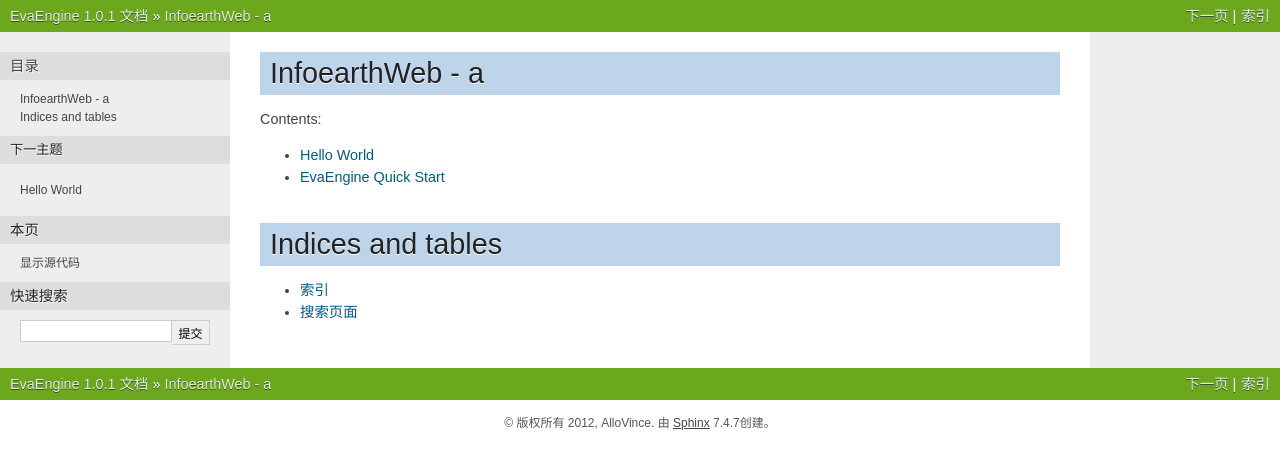
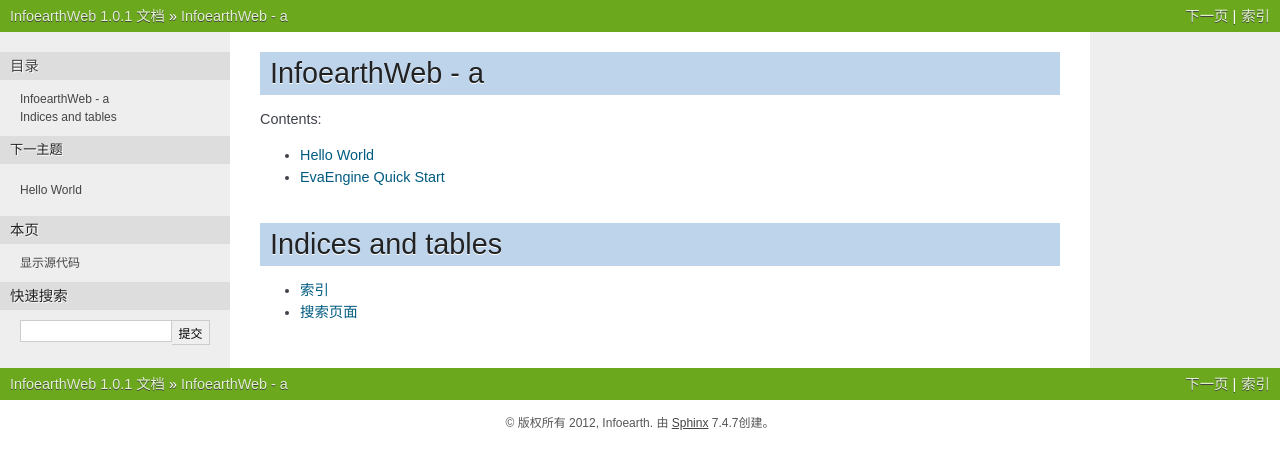
Before and after one commit to IrisTang/InfoearthWeb, a Sphinx documentation site: the page built from source/index.rst, in a window 1280 px wide. Shown: the top 469 px of the page. Built offline with Sphinx 7.4.7, drawn with Linux system fonts in a browser that asks for light colours.

Commit message:
edit copyright

```diff
--- a/source/conf.py
+++ b/source/conf.py
@@ -1,6 +1,6 @@
 # -*- coding: utf-8 -*-
 #
-# EvaEngine documentation build configuration file, created by
+# This documentation build configuration file, created by
 # sphinx-quickstart on Tue Dec 04 18:23:14 2012.
 #
 # This file is execfile()d with the current directory set to its containing dir.
@@ -40,8 +40,8 @@
 master_doc = 'index'
 
 # General information about the project.
-project = u'EvaEngine'
-copyright = u'2012, AlloVince'
+project = u'InfoearthWeb'
+copyright = u'2012, Infoearth'
 
 # The version info for the project you're documenting, acts as replacement for
 # |version| and |release|, also used in various other places throughout the
@@ -164,7 +164,7 @@
 #html_file_suffix = None
 
 # Output file base name for HTML help builder.
-htmlhelp_basename = 'EvaEnginedoc'
+htmlhelp_basename = 'InfoearthWebdoc'
 
 
 # -- Options for LaTeX output --------------------------------------------------
@@ -183,8 +183,8 @@
 # Grouping the document tree into LaTeX files. List of tuples
 # (source start file, target name, title, author, documentclass [howto/manual]).
 latex_documents = [
-  ('index', 'EvaEngine.tex', u'EvaEngine Documentation',
-   u'AlloVince', 'manual'),
+  ('index', 'Infoearth.tex', u'Infoearth Documentation',
+   u'Infoearth', 'manual'),
 ]
 
 # The name of an image file (relative to this directory) to place at the top of
@@ -213,8 +213,8 @@
 # One entry per manual page. List of tuples
 # (source start file, name, description, authors, manual section).
 man_pages = [
-    ('index', 'evaengine', u'EvaEngine Documentation',
-     [u'AlloVince'], 1)
+    ('index', 'Infoearth', u'Infoearth Documentation',
+     [u'Infoearth'], 1)
 ]
 
 # If true, show URL addresses after external links.
@@ -227,8 +227,8 @@
 # (source start file, target name, title, author,
 #  dir menu entry, description, category)
 texinfo_documents = [
-  ('index', 'EvaEngine', u'EvaEngine Documentation',
-   u'AlloVince', 'EvaEngine', 'One line description of project.',
+  ('index', 'Infoearth', u'Infoearth Documentation',
+   u'Infoearth', 'Infoearth', 'One line description of project.',
    'Miscellaneous'),
 ]
 
```
